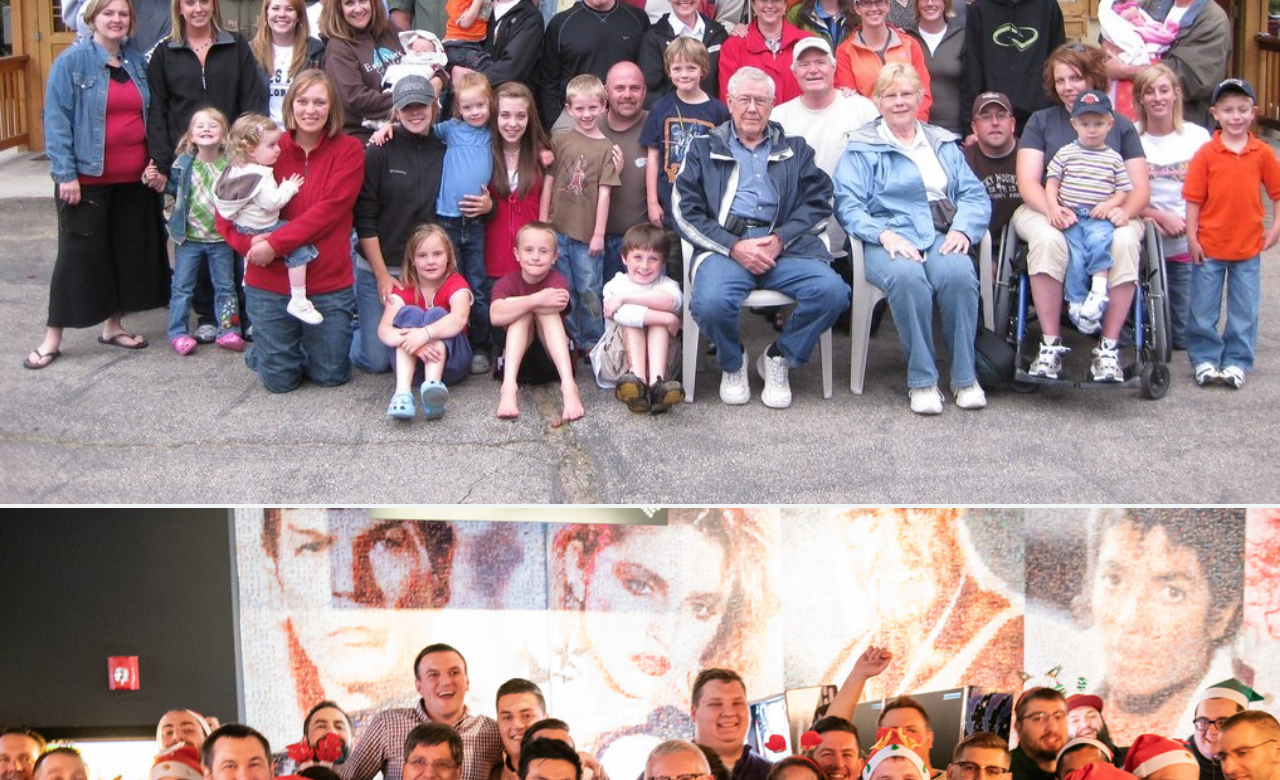
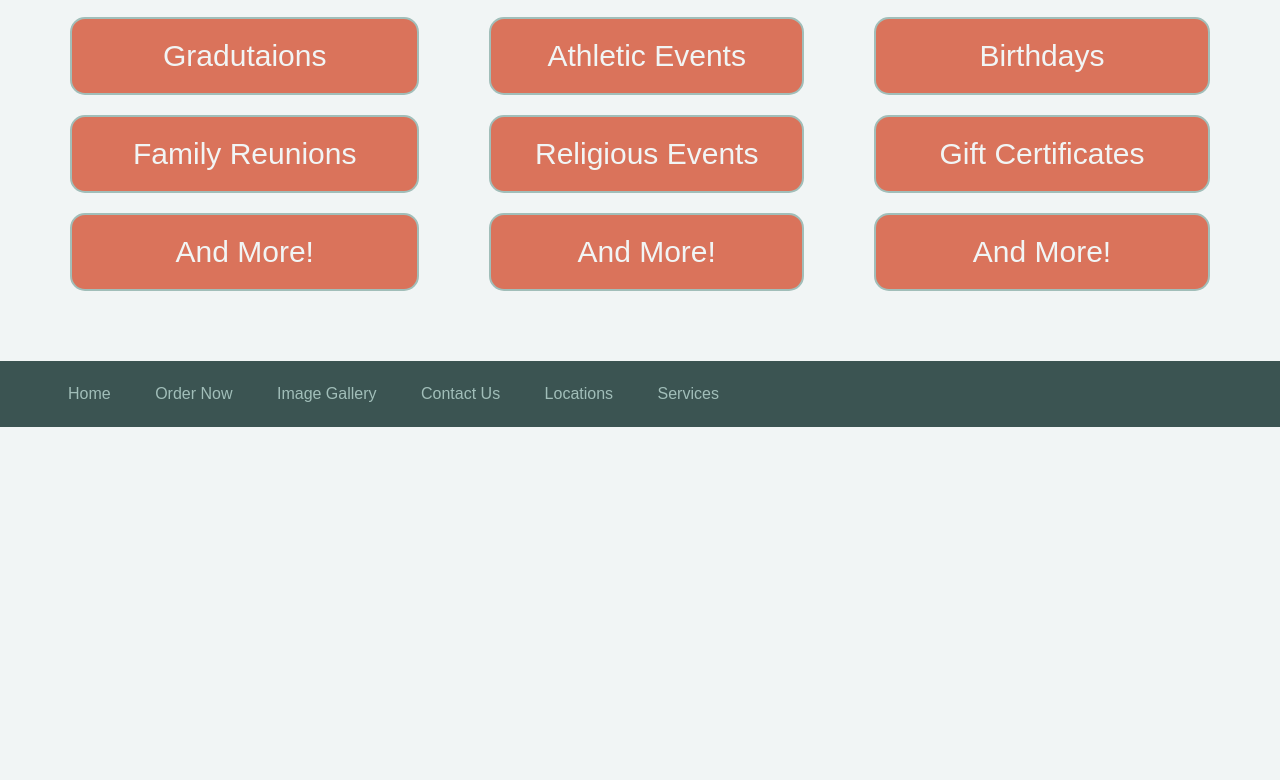
Before and after one commit to jackie-egidio/FlavorTownCateringWebsite, a plain HTML site: page services.html in a window 1280 px wide. Shown: the part 722-1502 px from the top of the page. After the commit the page ends 1149 px from the top, so only its background shows below. Drawn offline with Linux system fonts and the light colour scheme.

Commit message:
Update style.css
Updated style of services and contact websites

```diff
--- a/style.css
+++ b/style.css
@@ -181,3 +181,44 @@ div {
         display: none;
     }
 }
+
+.contact {
+    position: relative;
+    margin: auto;
+    padding: 50px;
+    display: block;
+}
+
+.contact img{
+    display: block;
+    margin-left: auto;
+    margin-right: auto;
+    width: 40%;
+}
+
+.services-grid {
+    display: grid;
+    grid-column-gap: 70px;
+    grid-row-gap: 20px;
+    grid-template-columns: auto auto auto;
+    background-color: #f1f5f5;
+    padding-right: 70px;
+    padding-bottom: 70px;
+    padding-left: 70px;
+    padding-top: 50px;
+  }
+
+.grid-item {
+    background-color: #DA735B;
+    border: 2px solid #A1BEB9;
+    border-radius: 15px;
+    padding: 20px;
+    font-size: 30px;
+    text-align: center;
+    font-family: sans-serif;
+    color: #f1f5f5;
+}
+
+.grid-item:hover {
+    color: #f7ba62;
+}
```
